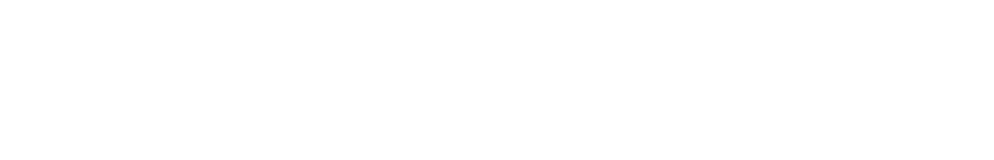
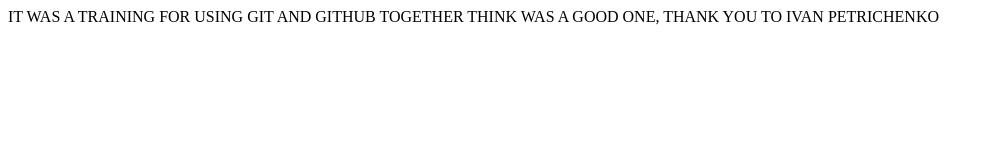
Before and after one commit to sobbey99/repeatGit, a website: page src/index.html in a window 1280 px wide. Shown: the whole page, without its empty margins (0-994 px from the left). Drawn offline with Linux system fonts and the light colour scheme.

Commit message:
ThirdCommit

```diff
--- a/src/index.html
+++ b/src/index.html
@@ -7,6 +7,8 @@
     <title>Document</title>
 </head>
 <body>
+    IT WAS A TRAINING FOR USING GIT AND GITHUB TOGETHER
 
+    THINK WAS A GOOD ONE, THANK YOU TO IVAN PETRICHENKO
 </body>
 </html>
```
